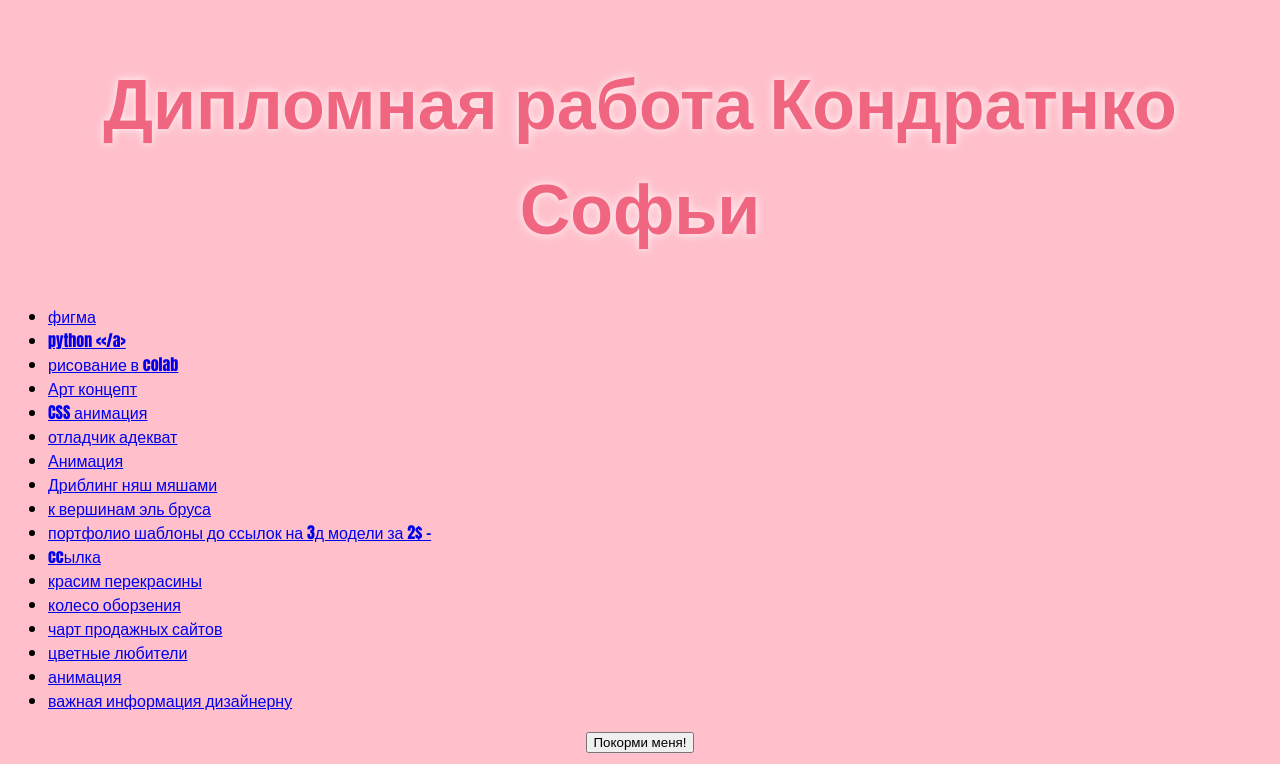
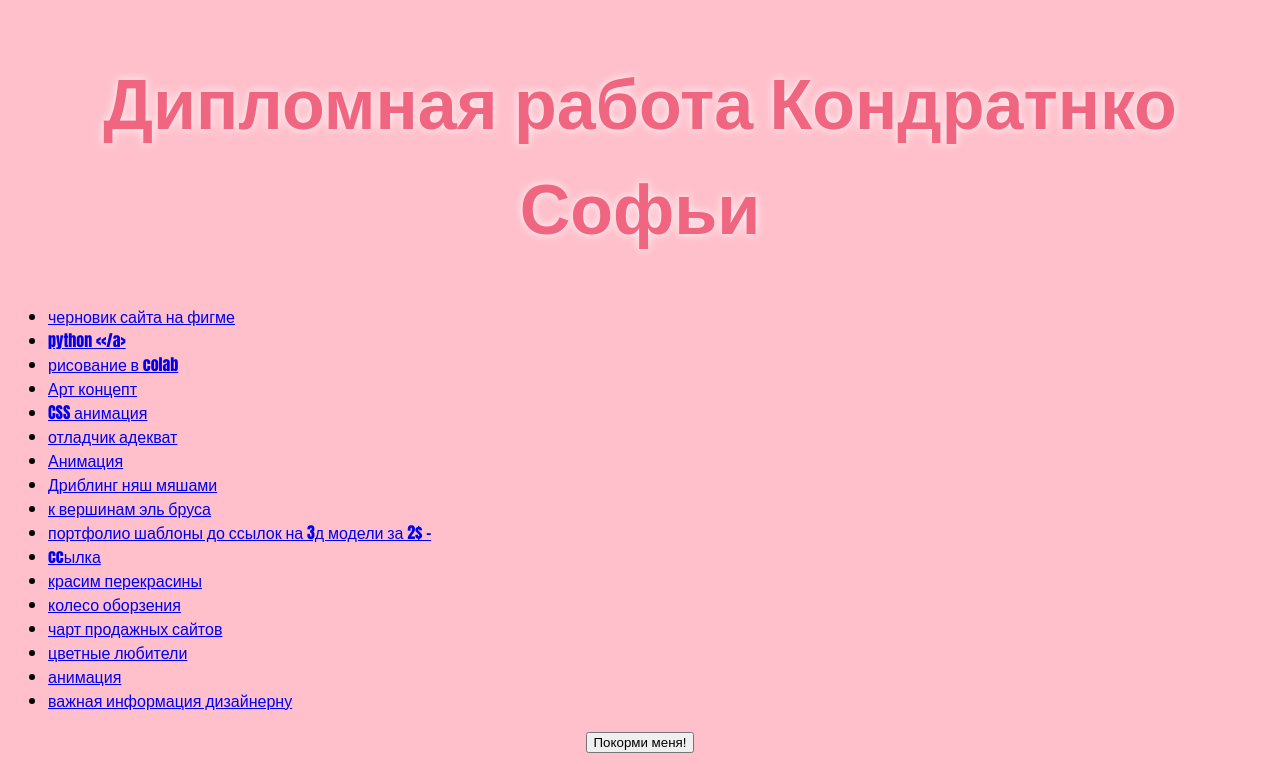
Before and after one commit to rostoSonya/diplom, a plain HTML site: page index.html in a window 1280 px wide. Shown: the top 764 px of the page. Drawn offline with Linux system fonts and the light colour scheme; grey boxes are pictures that could not be loaded.

Commit message:
Update index.html

```diff
--- a/index.html
+++ b/index.html
@@ -15,7 +15,7 @@
 </html>
 <body>
 <ul>
-	<li><a href="https://www.figma.com/design/1F54Wu5f003crbu4NXNYZB/Figma-basics?node-id=601-9&t=05BhMAIVpWhu7x20-1">фигма</a></li>
+	<li><a href="https://www.figma.com/design/1F54Wu5f003crbu4NXNYZB/Figma-basics?node-id=601-9&t=05BhMAIVpWhu7x20-1">черновик сайта на фигме</a></li>
 <li><a href="https://pythontutor.com/render.html#mode=display/"> python <&lt;/a></li>
 <li><a href="https://colab.research.google.com/github/huggingface/notebooks/blob/main/diffusers/stable_diffusion.ipynb#scrollTo=yEErJFjlrSWS">рисование в colab<a/></li>
 <li><a href="https://www.designspiration.com/">Арт концепт<a/></li>
```
